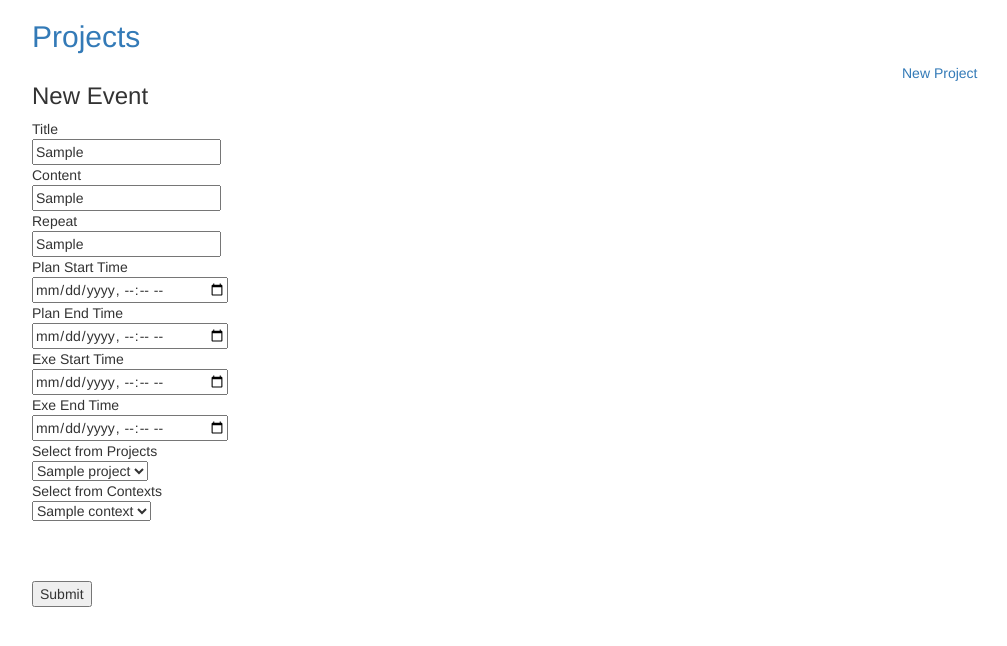
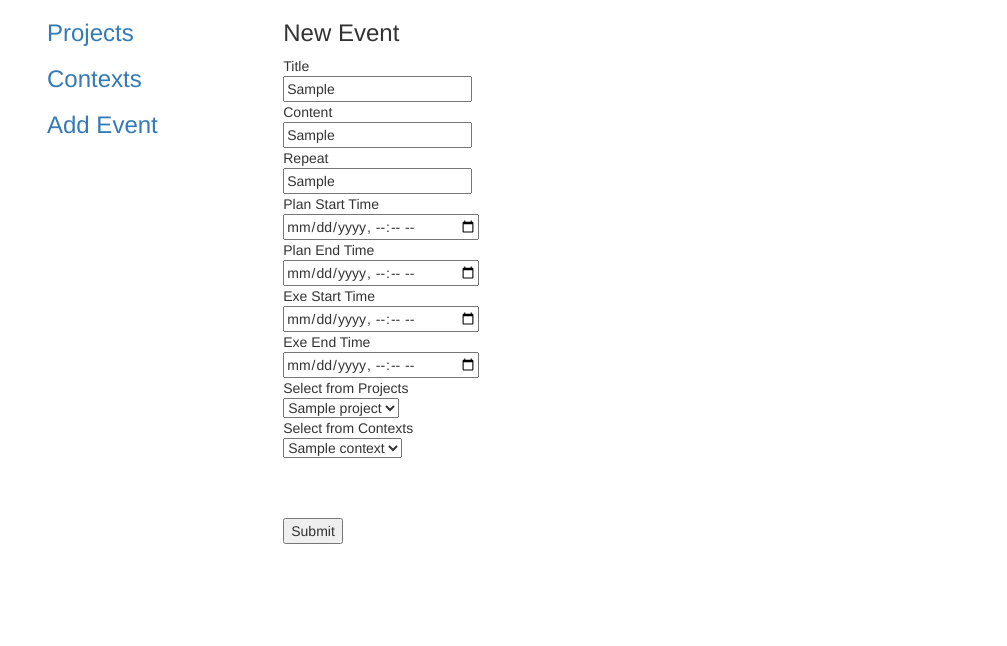
Before and after one commit to runnphoenix/gtdcomplete, a Python web app: template templates/newEvent.html in a window 1280 px wide. Shown: the part 90-736 px from the top of the page, without its empty margins (38-1045 px from the left). Run offline with Jinja, Linux system fonts and the light colour scheme; the template is opened without the code that fills it: most values are stand-ins (such as "Sample title", 1, 10 or a date in 2020); some libraries are stand-ins or nearby versions.

Commit message:
1. Change layout to left-right 2. remove print infos

```diff
--- a/handlers/login.py
+++ b/handlers/login.py
@@ -19,7 +19,6 @@ class Login(Signup):
         if not self.username_valid(username):
             params['error_username'] = "Not a valid user name."
             has_error = True
-            print(params)
 
         if not self.password_valid(password):
             params['error_password'] = "Not a valid password."
--- a/handlers/projectPage.py
+++ b/handlers/projectPage.py
@@ -8,7 +8,6 @@ class ProjectPage(Handler):
 	@accessControl.user_logged_in
 	@accessControl.project_exist
 	def get(self, project_id, project):
-		print project.events
 		self.render("projectPage.html", project=project)
 
 	@accessControl.user_logged_in
--- a/handlers/projectsJson.py
+++ b/handlers/projectsJson.py
@@ -8,5 +8,4 @@ class ProjectsJson(Handler):
 
     @accessControl.user_logged_in
     def get(self):
-        print {'projects':[x.name for x in self.user.projects]}
         return json.dumps({'projects':[x.name for x in self.user.projects]})
--- a/templates/contextPage.html
+++ b/templates/contextPage.html
@@ -1,4 +1,4 @@
-{% extends "eventBase.html" %}
+{% extends "sectionBase.html" %}
 
 {% block contentSection %}
 
--- a/templates/eventBase.html
+++ /dev/null
@@ -1,18 +0,0 @@
-{% extends "base.html" %}
-
-{% block eventSection %}
-	<div class="row">
-		<a href="/projects" class="col-md-12">
-			<h2>Projects</h2>
-		</a>
-	</div>
-
-	<div>
-		<a href="/project/new" class="col-md-3" style="float:right;">New Project</a>
-	</div>
-
-	<div>
-		{% block contentSection %}
-		{% endblock %}
-	</div>
-{% endblock %}
--- a/templates/eventPage.html
+++ b/templates/eventPage.html
@@ -1,4 +1,4 @@
-{% extends "eventBase.html" %}
+{% extends "sectionBase.html" %}
 
 {% block contentSection %}
 
--- a/templates/newContext.html
+++ b/templates/newContext.html
@@ -1,4 +1,4 @@
-{% extends "eventBase.html" %}
+{% extends "sectionBase.html" %}
 
 {% block contentSection %}
 	<h3>New Context</h3>
--- a/templates/newEvent.html
+++ b/templates/newEvent.html
@@ -1,4 +1,4 @@
-{% extends "eventBase.html" %}
+{% extends "sectionBase.html" %}
 
 {% block contentSection %}
 	<h3>New Event</h3>
--- a/templates/newProject.html
+++ b/templates/newProject.html
@@ -1,4 +1,4 @@
-{% extends "eventBase.html" %}
+{% extends "sectionBase.html" %}
 
 {% block contentSection %}
 	<h3>New Project</h3>
--- a/templates/projectPage.html
+++ b/templates/projectPage.html
@@ -1,4 +1,4 @@
-{% extends "eventBase.html" %}
+{% extends "sectionBase.html" %}
 
 {% block contentSection %}
 	<h3>{{project.name}}</h3>
--- a/templates/projects.html
+++ b/templates/projects.html
@@ -1,8 +1,6 @@
-{% extends "eventBase.html" %}
+{% extends "sectionBase.html" %}
 
 {% block contentSection %}
-
-	<h3>Projects</h3>
 
 	{% for project in projects %}
 	<div>
--- /dev/null
+++ b/templates/sectionBase.html
@@ -0,0 +1,24 @@
+{% extends "base.html" %}
+
+{% block eventSection %}
+<div class="row">
+	<div class="col-md-10">
+		<div class="col-md-3">
+			<a href="/projects">
+				<h3>Projects</h3>
+			</a>
+			<a href="/contexts">
+				<h3>Contexts</h3>
+			</a>
+			<a href="/event/new">
+				<h3>Add Event</h3>
+			</a>
+		</div>
+
+		<div class="col-md-7">
+			{% block contentSection %}
+			{% endblock %}
+		</div>
+	</div>
+</div>
+{% endblock %}
```
